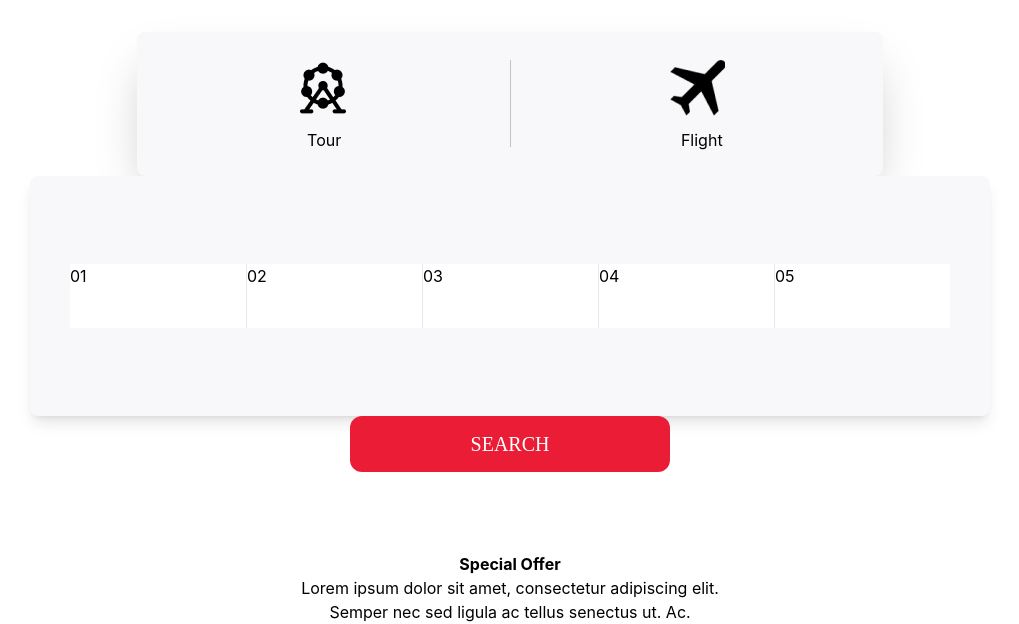
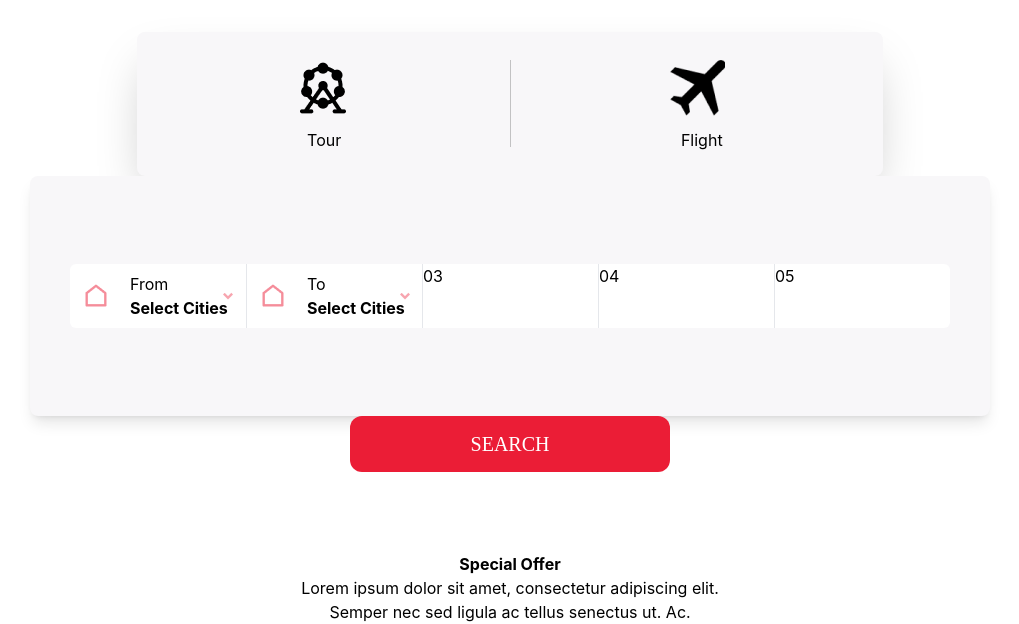
Before and after one commit to GungdeAngga/bali-cemerlang, a React (Create React App) app: page / in a window 1280 px wide. Shown: the part 1171-1795 px from the top of the page, without its empty margins (130-1149 px from the left). Built offline with nearby package versions, Linux system fonts and the light colour scheme.

Commit message:
add menu in flight choose

```diff
--- a/src/component/navbar/SearchDate.js
+++ b/src/component/navbar/SearchDate.js
@@ -1,6 +1,17 @@
-import React from 'react';
+import React, { useState } from 'react';
 
 const SearchDate = () => {
+  const [selectedDate, setSelectedDate] = useState('');
+
+  const handleDateChange = (e) => {
+    setSelectedDate(e.target.value);
+  };
+
+  // Function to format the date as "dd/mm/yyyy"
+  // const formatDate = (date) => {
+  //   const options = { day: '2-digit', month: '2-digit', year: 'numeric' };
+  //   return new Date(date).toLocaleDateString('en-GB', options);
+  // };
 
   return (
     <div className="relative block text-left font-poppins">
@@ -9,11 +20,14 @@ const SearchDate = () => {
         </label>
             <input
             type="date"
-            id="date"
-            name="date"
+            placeholder="dd/mm/yyyy"
             className="rounded-lg border-Gray65 border-2 w-60 text-left pl-2 hover:bg-gray-200 focus:outline-none"
+            value={selectedDate}
+            onChange={handleDateChange}
             />
+            {/* <p className="mt-2">Formatted Date: {formatDate(selectedDate)}</p> data date dd/mm/yyyy*/}
     </div>
+
     );
 };
 
--- /dev/null
+++ b/src/component/searchTour/FlightCheckIn.js
@@ -0,0 +1,9 @@
+import React from 'react'
+
+export default function FlightCheckIn() {
+  return (
+    <div>
+
+    </div>
+  )
+}
--- /dev/null
+++ b/src/component/searchTour/FlightCheckOut.js
@@ -0,0 +1,9 @@
+import React from 'react'
+
+export default function FlightCheckOut() {
+  return (
+    <div>
+
+    </div>
+  )
+}
--- /dev/null
+++ b/src/component/searchTour/FlightFrom.js
@@ -0,0 +1,53 @@
+import React, { useState } from 'react'
+
+const FlightFrom = () => {
+
+    const [selectedItem, setSelectedItem] = useState(null);
+    const [isMenuOpen, setMenuOpen] = useState(false);
+
+    const toggleMenu = () => {
+      setMenuOpen(!isMenuOpen);
+    };
+
+    const selectItem = (item) => {
+      setSelectedItem(item);
+      setMenuOpen(false);
+    };
+
+    const menuItems = ["Item 1", "Item 2", "Item 3"];
+
+  return (
+    <div class=''>
+        <button onClick={toggleMenu} class='flex items-center h-16'>
+            <img src='/asset/home-line.png' alt='home' class='pr-5 pl-3'/>
+            <div class='flex flex-col text-left'>
+                From
+                <div class='font-bold'>
+                    {selectedItem ? selectedItem : "Select Cities"}
+                </div> {/*from back end*/}
+            </div>
+            <div class='flex items-center justify-center'>
+                <img src='/asset/arrow-drop-down-line.png' alt='dropdown' class='absolute pl-'/>
+            </div>
+
+        </button>
+
+        {isMenuOpen && (
+          <ul className="absolute mt-2 p-2 w-60 bg-white border border-gray-300 rounded shadow-lg">
+            {menuItems.map((item, index) => (
+              <li key={index}>
+                <button
+                  className="font-poppins block px-4 py-2 hover:bg-blue-200 w-full text-left"
+                  onClick={() => selectItem(item)}
+                >
+                  {item}
+                </button>
+              </li>
+            ))}
+          </ul>
+        )}
+    </div>
+  )
+}
+
+export default FlightFrom;
--- /dev/null
+++ b/src/component/searchTour/FlightTo.js
@@ -0,0 +1,52 @@
+import React, { useState } from 'react'
+
+const FlightTo = () => {
+
+    const [selectedItem, setSelectedItem] = useState(null);
+    const [isMenuOpen, setMenuOpen] = useState(false);
+
+    const toggleMenu = () => {
+      setMenuOpen(!isMenuOpen);
+    };
+
+    const selectItem = (item) => {
+      setSelectedItem(item);
+      setMenuOpen(false);
+    };
+
+    const menuItems = ["Item 1", "Item 2", "Item 3"];
+
+  return (
+     <div class=''>
+        <button onClick={toggleMenu} class='flex items-center h-16'>
+            <img src='/asset/home-line.png' alt='home' class='pr-5 pl-3'/>
+            <div class='flex flex-col text-left'>
+                To
+                <div class='font-bold'>
+                    {selectedItem ? selectedItem : "Select Cities"}
+                </div> {/*from back end*/}
+            </div>
+            <div class='flex items-center justify-center'>
+                <img src='/asset/arrow-drop-down-line.png' alt='dropdown' class='absolute items-end'/>
+            </div>
+        </button>
+
+        {isMenuOpen && (
+          <ul className="absolute mt-2 p-2 w-60 bg-white border border-gray-300 rounded shadow-lg">
+            {menuItems.map((item, index) => (
+              <li key={index}>
+                <button
+                  className="font-poppins block px-4 py-2 hover:bg-blue-200 w-full text-left"
+                  onClick={() => selectItem(item)}
+                >
+                  {item}
+                </button>
+              </li>
+            ))}
+          </ul>
+        )}
+    </div>
+  )
+}
+
+export default FlightTo;
--- a/src/component/searchTour/SearchFlightInput.js
+++ b/src/component/searchTour/SearchFlightInput.js
@@ -1,12 +1,14 @@
 import React from 'react'
+import FlightFrom from './FlightFrom'
+import FlightTo from './FlightTo'
 
 export default function SearchFlightInput() {
   return (
     <div class='flex items-center justify-center h-60'>
-        <div class='w-11/12 h-16 bg-white'>
+        <div class='w-11/12 bg-white rounded-md'>
             <div class='grid grid-cols-5 divide-x'>
-            <div class='h-16'>01</div>
-            <div class='h-16'>02</div>
+            <div class='h-16'><FlightFrom/></div>
+            <div class='h-16'><FlightTo/></div>
             <div class='h-16'>03</div>
             <div class='h-16'>04</div>
             <div class='h-16'>05</div>
```
